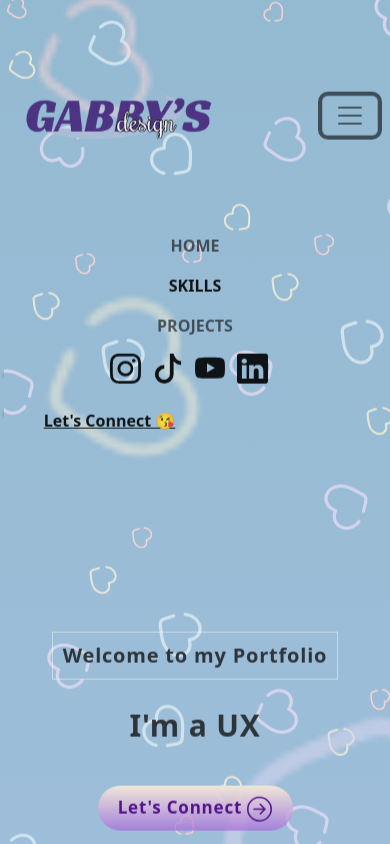
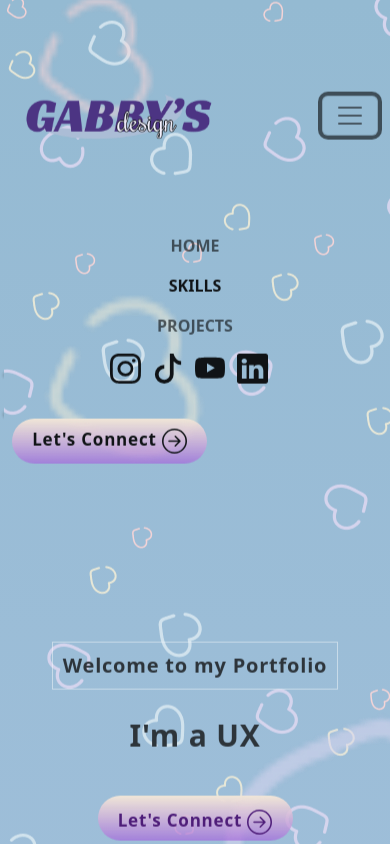
Before and after one commit to gabfranc/gabbysdesignstudio, a React (Create React App) app in the folder my-personal-webpage/: page / in a window 390 px wide. Both pictures are taken after a click on the button 350 px from the left and 115 px from the top of the page. Shown: the top 844 px of the page. Built offline with nearby package versions, Linux system fonts and the light colour scheme; a web font is replaced by a local one.

Commit message:
fixed buttons

```diff
--- a/my-personal-webpage/src/App.css
+++ b/my-personal-webpage/src/App.css
@@ -1,7 +1,7 @@
 body {
   background: linear-gradient(#94bad2, #d5d5ff);
   object-fit: fill;
-  min-height: 150vh;
+  min-height: 170vh;
   color: #372554;
   font-family: "Montserrat", sans-serif;
   justify-content: center;
@@ -10,10 +10,22 @@ body {
 }
 
 .vvd {
+  text-decoration: none;
   border-radius: 10vh;
   border: none !important;
+  padding-top: 8px;
   height: 45px;
   width: 195px;
+  color: rgb(69, 11, 110);
+  background: linear-gradient(antiquewhite, rgb(167, 94, 220, 0.7));
+  font-weight: 700;
+  font-size: 17px;
+  margin-top: 10px;
+  letter-spacing: 0.8px;
+  justify-content: center;
+  justify-items: center;
+  align-items: center;
+  text-align: center;
 }
 
 button:hover {
@@ -57,6 +69,11 @@ nav img {
   font-weight: 700;
   font-size: 17px;
   margin-top: 10px;
+  letter-spacing: 0.8px;
+  justify-content: center;
+  justify-items: center;
+  align-items: center;
+  text-align: center;
 }
 
 .social-icon img {
@@ -104,19 +121,6 @@ nav img {
 .banner p {
   color: #b78bff;
   font-size: 18px;
-}
-
-.banner button {
-  color: indigo;
-  background: linear-gradient(antiquewhite, rgb(167, 94, 220, 0.7));
-  font-weight: 700;
-  font-size: 17px;
-  margin-top: 10px;
-  letter-spacing: 0.8px;
-  justify-content: center;
-  justify-items: center;
-  align-items: center;
-  text-align: center;
 }
 
 .banner img {
@@ -350,8 +354,8 @@ nav img {
 
 /* Footer Section */
 .footer {
+  background: none;
   padding: 20px 0;
-  background: linear-gradient(rgb(29, 64, 145), rgb(4, 53, 76), 0.6);
   display: flex;
   flex-direction: column;
   align-items: center;
@@ -360,7 +364,7 @@ nav img {
 
 .footer .logo {
   height: 28.5vh;
-  margin-top: -60px;
+  margin-top: -70px;
   margin-left: -55vh;
   margin-bottom: -50px;
 }
@@ -373,6 +377,14 @@ nav img {
 /* Mobile Responsive Styles */
 
 @media (max-width: 768px) {
+
+  .vvd {
+    justify-content: center;
+    justify-items: center;
+    align-items: center;
+    text-align: center;
+  }
+
   .navbar-text button {
     justify-content: center;
     align-items: center;
--- a/my-personal-webpage/src/components/Navbar.jsx
+++ b/my-personal-webpage/src/components/Navbar.jsx
@@ -1,5 +1,6 @@
 import React, { useState, useEffect } from 'react';
 import { Navbar, Container, Nav } from 'react-bootstrap';
+import { ArrowRightCircle } from "react-bootstrap-icons";
 import { Link as ScrollLink } from 'react-scroll';
 import LogoImg from '../Images/logo.png';
 import Instagram from '../socials/instagram.svg';
@@ -84,8 +85,8 @@ export const NavBar = () => {
               <a href="https://www.youtube.com/@kuppysanimation3332"><img src={YouTube} alt="YouTube"/></a>
               <a href="https://www.linkedin.com/in/gabrielle-franco/"><img src={LinkedIn} alt="LinkedIn"/></a>
             </div>
-            <a href="mailto:your-email@example.com" className="vvd">
-              <span>Let's Connect 😘</span>
+            <a href="mailto:gabrielleafranco@gmail.com" className="vvd">
+              Let's Connect <ArrowRightCircle size={25}/>
             </a>
           </span>
         </Navbar.Collapse>
```
